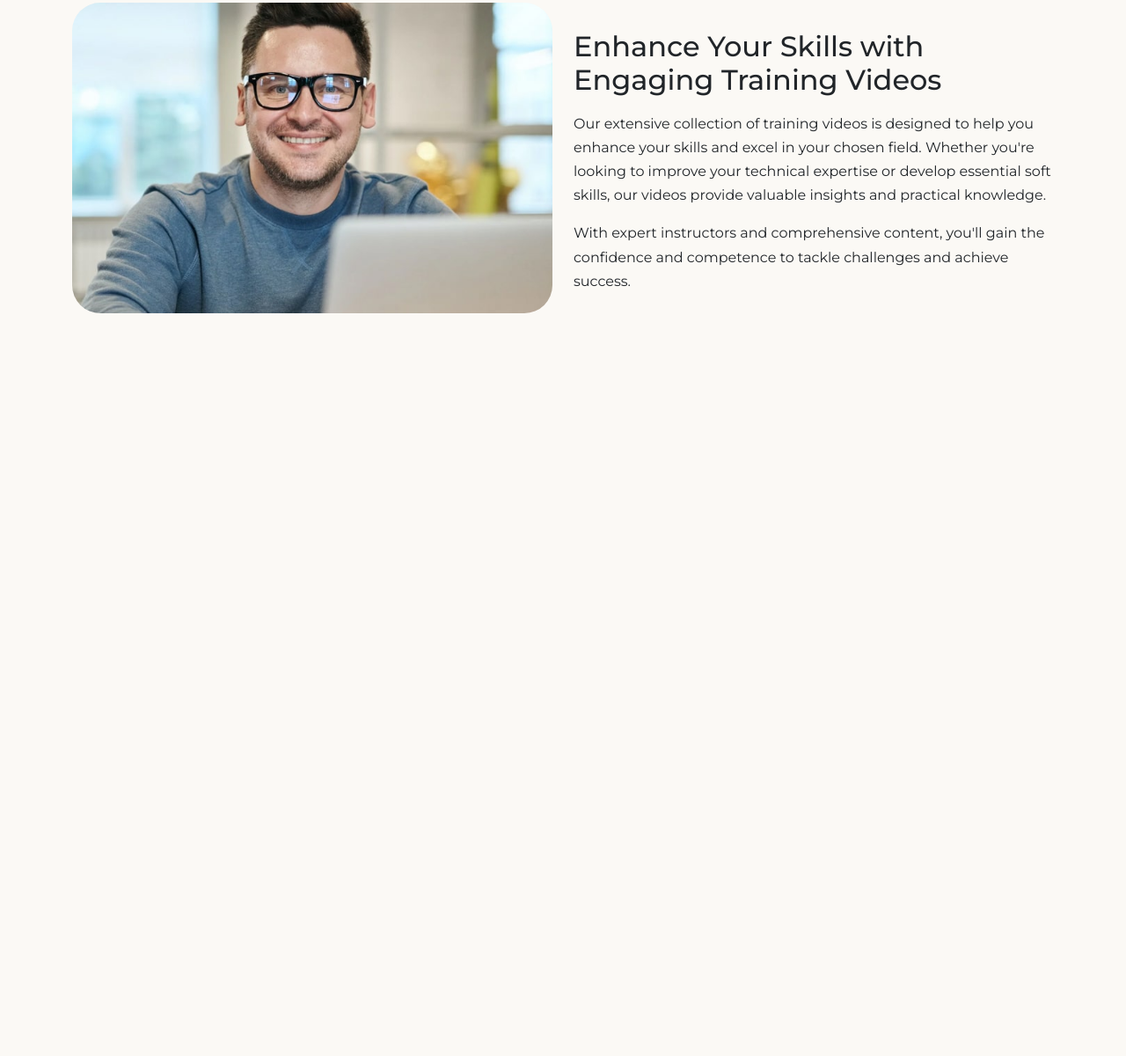
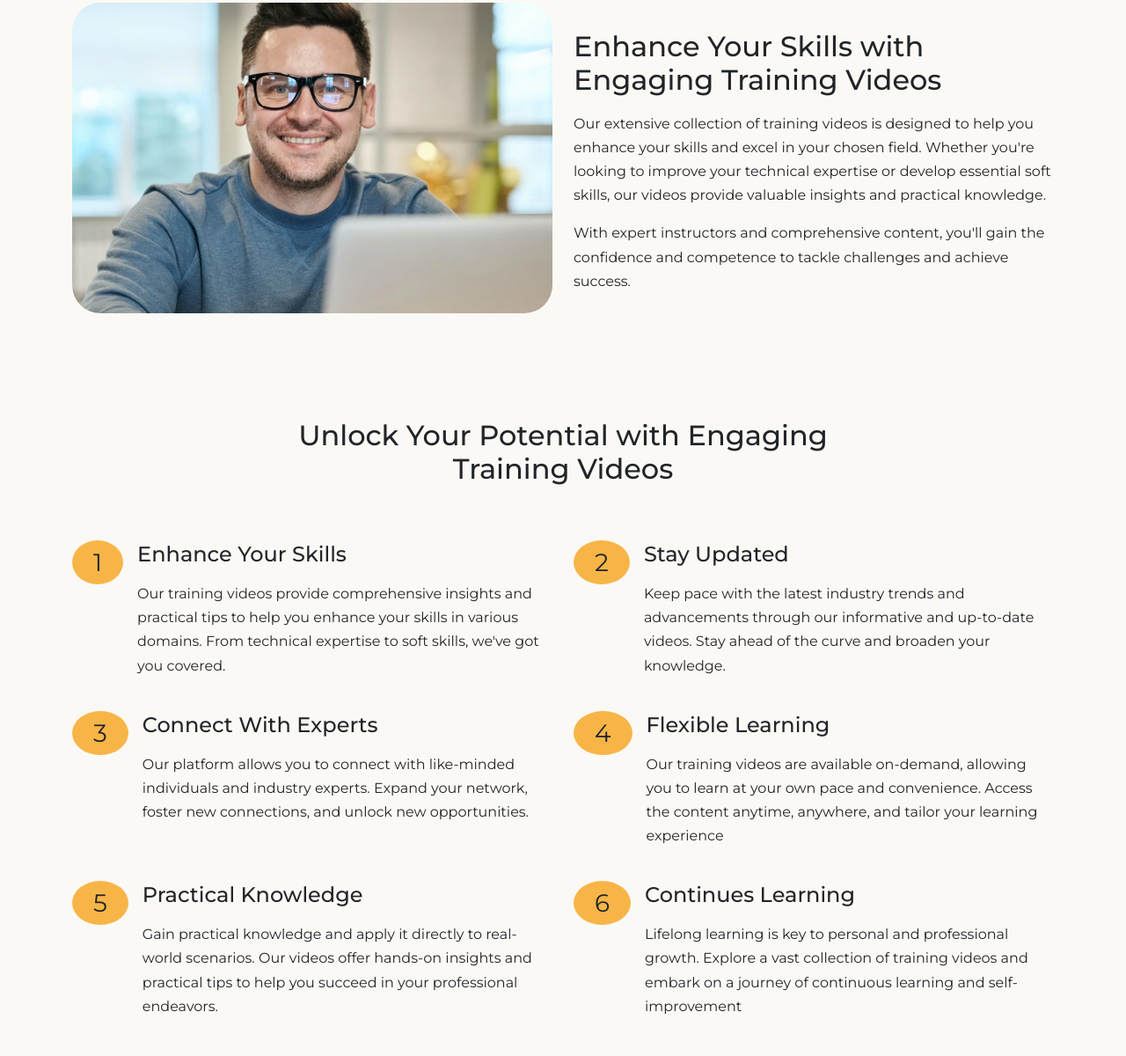
Before and after one commit to Mursalin7842/BSS-Internship-Tasks, a website: page phase-2-bootstrap/module8/index.html in a window 1280 px wide. Shown: the part 1709-2909 px from the top of the page at 88% size. Before the commit the page ends 2185 px from the top, so only its background shows below. Drawn offline with Linux system fonts and the light colour scheme.

Commit message:
point section  complete

```diff
--- a/phase-2-bootstrap/module8/index.html
+++ b/phase-2-bootstrap/module8/index.html
@@ -224,6 +224,132 @@
     </div>
   </section>
 
+  <!--points section-->
+
+  <section class="points pb-5">
+    <div class="container">
+      <div class="row text-center mb-5">
+        <div class="col-md-8 offset-md-2">
+          <h2>Unlock Your Potential with Engaging Training Videos</h2>
+        </div>
+      </div>
+      <div class="row">
+        <div class="col-md-6 mb-4">
+          <div class="d-flex gap-3">
+            <div class="number">
+              <span class="bg-primary py-2 px-4 fs-3 rounded-circle">
+                1
+              </span>
+            </div>
+            <div>
+              <h3 class="fs-4">
+                Enhance Your Skills
+              </h3>
+              <p>
+              Our training videos provide comprehensive insights and practical tips to help you enhance your skills in various
+              domains. From technical expertise to soft skills, we've got you covered.
+              </p>
+            </div>
+          </div>
+        </div>
+
+        <div class="col-md-6 mb-4">
+          <div class="d-flex gap-3">
+            <div class="number">
+              <span class="bg-primary py-2 px-4 fs-3 rounded-circle">
+                2
+              </span>
+            </div>
+            <div>
+              <h3 class="fs-4">
+                Stay Updated
+              </h3>
+              <p>
+                Keep pace with the latest industry trends and advancements through our informative and up-to-date videos. Stay ahead of
+                the curve and broaden your knowledge.
+              </p>
+            </div>
+          </div>
+        </div>
+
+        <div class="col-md-6 mb-4">
+          <div class="d-flex gap-3">
+            <div class="number">
+              <span class="bg-primary py-2 px-4 fs-3 rounded-circle">
+                3
+              </span>
+            </div>
+            <div>
+              <h3 class="fs-4">
+                Connect With Experts
+              </h3>
+              <p>Our platform allows you to connect with like-minded individuals and industry experts. Expand your network, foster new
+              connections, and unlock new opportunities.
+              </p>
+            </div>
+          </div>
+        </div>
+
+        <div class="col-md-6 mb-4">
+          <div class="d-flex gap-3">
+            <div class="number">
+              <span class="bg-primary py-2 px-4 fs-3 rounded-circle">
+                4
+              </span>
+            </div>
+            <div>
+              <h3 class="fs-4">
+                Flexible Learning
+              </h3>
+              <p>
+                Our training videos are available on-demand, allowing you to learn at your own pace and convenience. Access the content
+                anytime, anywhere, and tailor your learning experience
+              </p>
+            </div>
+          </div>
+        </div>
+
+        <div class="col-md-6 mb-4">
+          <div class="d-flex gap-3">
+            <div class="number">
+              <span class="bg-primary py-2 px-4 fs-3 rounded-circle">
+                5
+              </span>
+            </div>
+            <div>
+              <h3 class="fs-4">
+                Practical Knowledge
+              </h3>
+              <p>
+                Gain practical knowledge and apply it directly to real-world scenarios. Our videos offer hands-on insights and practical
+                tips to help you succeed in your professional endeavors.
+              </p>
+            </div>
+          </div>
+        </div>
+
+        <div class="col-md-6 mb-4">
+          <div class="d-flex gap-3">
+            <div class="number">
+              <span class="bg-primary py-2 px-4 fs-3 rounded-circle">
+                6
+              </span>
+            </div>
+            <div>
+              <h3 class="fs-4">
+                Continues Learning
+              </h3>
+              <p>
+                Lifelong learning is key to personal and professional growth. Explore a vast collection of training videos and embark on
+                a journey of continuous learning and self-improvement
+              </p>
+            </div>
+          </div>
+        </div>
+      </div>
+    </div>
+  </section>
+
   <script src="js/bootstrap.bundle.min.js"></script>
   <script src="js/script.js"></script>
 </body>
```
